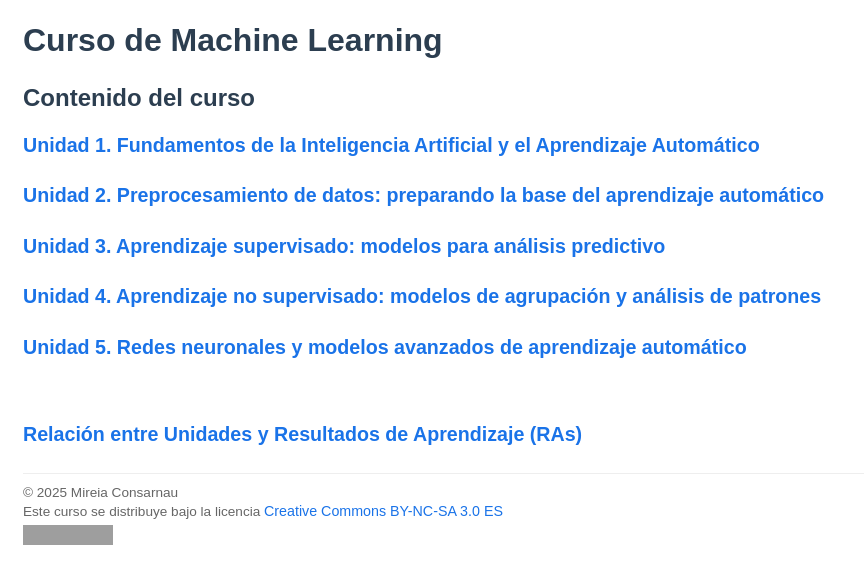
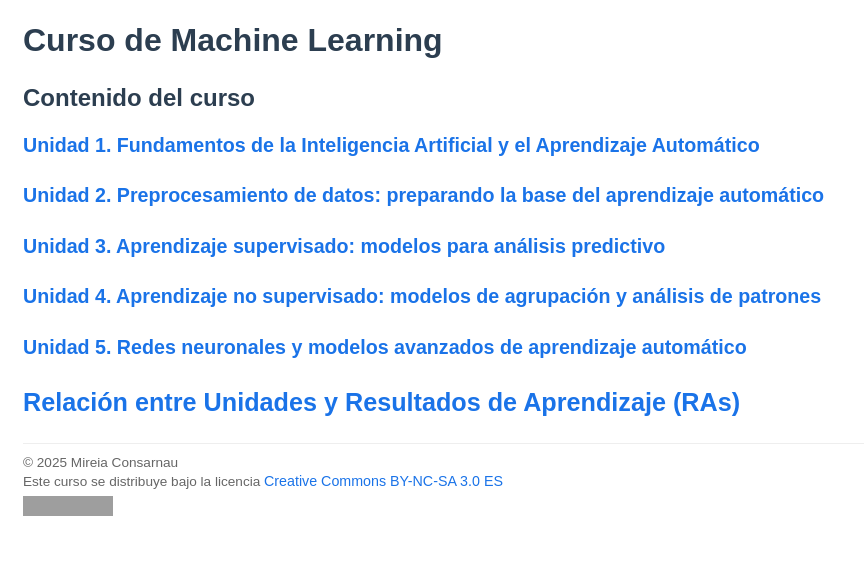
Before and after one commit to mireiaconsarnau/machine_learning, a Jekyll site: the page built from index.md, in a window 1280 px wide. Shown: the top 584 px of the page, without its empty margins (0-864 px from the left). Built offline with Jekyll 4.4.1, drawn with Linux system fonts in a browser that asks for light colours; grey boxes are pictures that could not be loaded.

Commit message:
Update index.md

```diff
--- a/index.md
+++ b/index.md
@@ -10,5 +10,5 @@ title: "Curso de Machine Learning"
 ### [Unidad 3. Aprendizaje supervisado: modelos para análisis predictivo](unidad3/unidad3.md)
 ### [Unidad 4. Aprendizaje no supervisado: modelos de agrupación y análisis de patrones](unidad4/unidad4.md)
 ### [Unidad 5. Redes neuronales y modelos avanzados de aprendizaje automático](unidad5/unidad5.md)
-<br>
-### [Relación entre Unidades y Resultados de Aprendizaje (RAs)](ras.md)
+
+## [Relación entre Unidades y Resultados de Aprendizaje (RAs)](ras.md)
```
